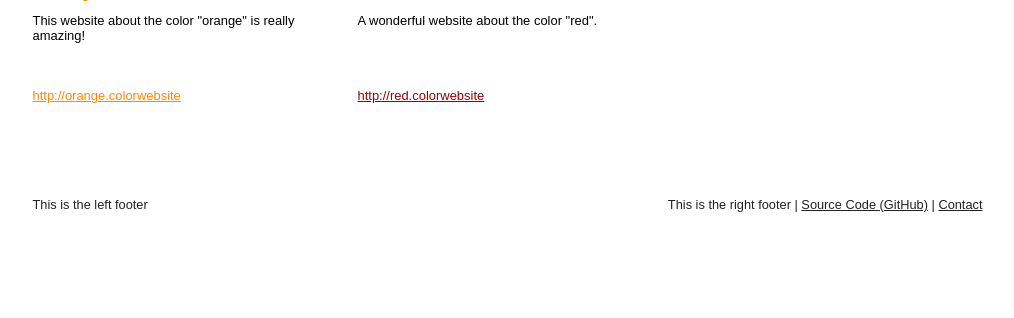
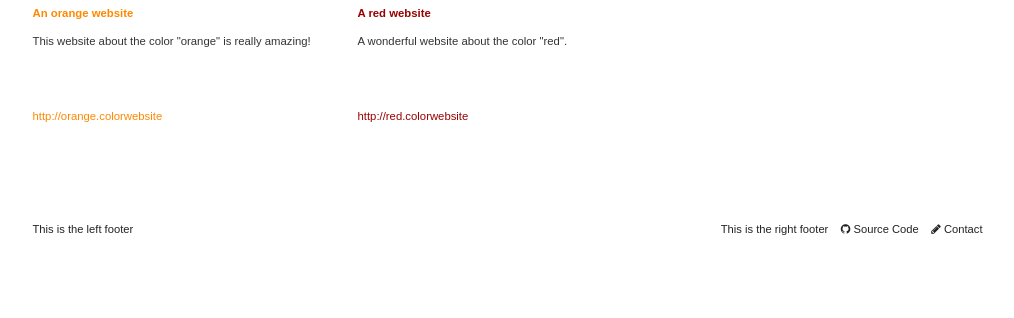
Before and after one commit to webdeveloper001/django-showcase, a Django app: page /en/ in a window 1280 px wide. Shown: the part 482-800 px from the top of the page, without its empty margins (120-1134 px from the left). Run offline with Django 3.2, Linux system fonts and the light colour scheme; data comes from the database, SQL or seed files in the repository; both versions use the stored data as it was after the commit; some libraries are stand-ins or nearby versions.

Commit message:
Updated jQuery CDN version, replaced Font Awesome include with CDN version, added Bootstrap

```diff
--- a/website_showroom/templates/base.html
+++ b/website_showroom/templates/base.html
@@ -7,10 +7,12 @@
 
     <!--<link rel="alternate" type="application/rss+xml" title="RSS Feed" href="{{ act_edition.country }}/rss/" />-->
 
-    <script src="http://ajax.googleapis.com/ajax/libs/jquery/1.5.2/jquery.min.js"></script>
+    <script src="https://code.jquery.com/jquery-1.11.3.min.js"></script>
+    <script src="https://maxcdn.bootstrapcdn.com/bootstrap/3.3.5/js/bootstrap.min.js"></script>
 
-    <link rel="stylesheet" href="/static/content.css" type="text/css">
-    <link rel="stylesheet" href="/static/lib/font-awesome.css" type="text/css">
+    <link rel="stylesheet" href="/static/content-1.0.0.css" type="text/css">
+    <link rel="stylesheet" href="https://maxcdn.bootstrapcdn.com/bootstrap/3.3.5/css/bootstrap.min.css">
+    <link rel="stylesheet" href="https://maxcdn.bootstrapcdn.com/font-awesome/4.4.0/css/font-awesome.min.css">
 
 </head>
 
@@ -26,21 +28,21 @@
         {% if act_edition.facebook_url %}
         <div class="header_icons_div">
           <a href="{{ act_edition.facebook_url }}" target="_blank" title="Facebook">
-            <i class="icon-facebook-sign bootstrap_icon_style"></i>
+            <i class="fa fa-facebook-square bootstrap_icon_style"></i>
           </a>
         </div>
         {% endif %}
         {% if act_edition.twitter_url %}
         <div class="header_icons_div">
           <a href="{{ act_edition.twitter_url }}" target="_blank" title="Twitter">
-            <i class="icon-twitter-sign bootstrap_icon_style"></i>
+            <i class="fa fa-twitter-square bootstrap_icon_style"></i>
           </a>
         </div>
         {% endif %}
         {% if act_edition.google_plus_url %}
         <div class="header_icons_div">
           <a href="{{ act_edition.google_plus_url }}" target="_blank" title="Google+">
-            <i class="icon-google-plus-sign bootstrap_icon_style"></i>
+            <i class="fa fa-google-plus-square bootstrap_icon_style"></i>
           </a>
         </div>
         {% endif %}
@@ -115,8 +117,15 @@
 <div id="footer">
     <div style="float:left;">{% autoescape off %}{{ act_edition.footer_left }}{% endautoescape %}</div>
     <div style="float:right;margin-right:25px;">{% autoescape off %}{{ act_edition.footer_right }}{% endautoescape %}
-    | <a href="https://github.com/holgerd77/django-website-showroom" target="_blank">Source Code (GitHub)</a>
-     | <a href="/{{ act_edition.country }}/contact/">{{ act_edition.contact_title }}</a></div>
+    &nbsp;&nbsp;
+    <a href="https://github.com/holgerd77/django-website-showroom" target="_blank">
+      <i class="fa fa-github"></i> Source Code
+    </a>
+     &nbsp;&nbsp;
+    <a href="/{{ act_edition.country }}/contact/">
+        <i class="fa fa-pencil"></i> {{ act_edition.contact_title }}
+    </a>
+    </div>
     <div style="clear:both;"></div>
 </div>
 
```
Also changed, not shown: example_project/db.sqlite3, website_showroom/static/content-1.0.0.css (renamed from website_showroom/static/content.css), 4 other files.
